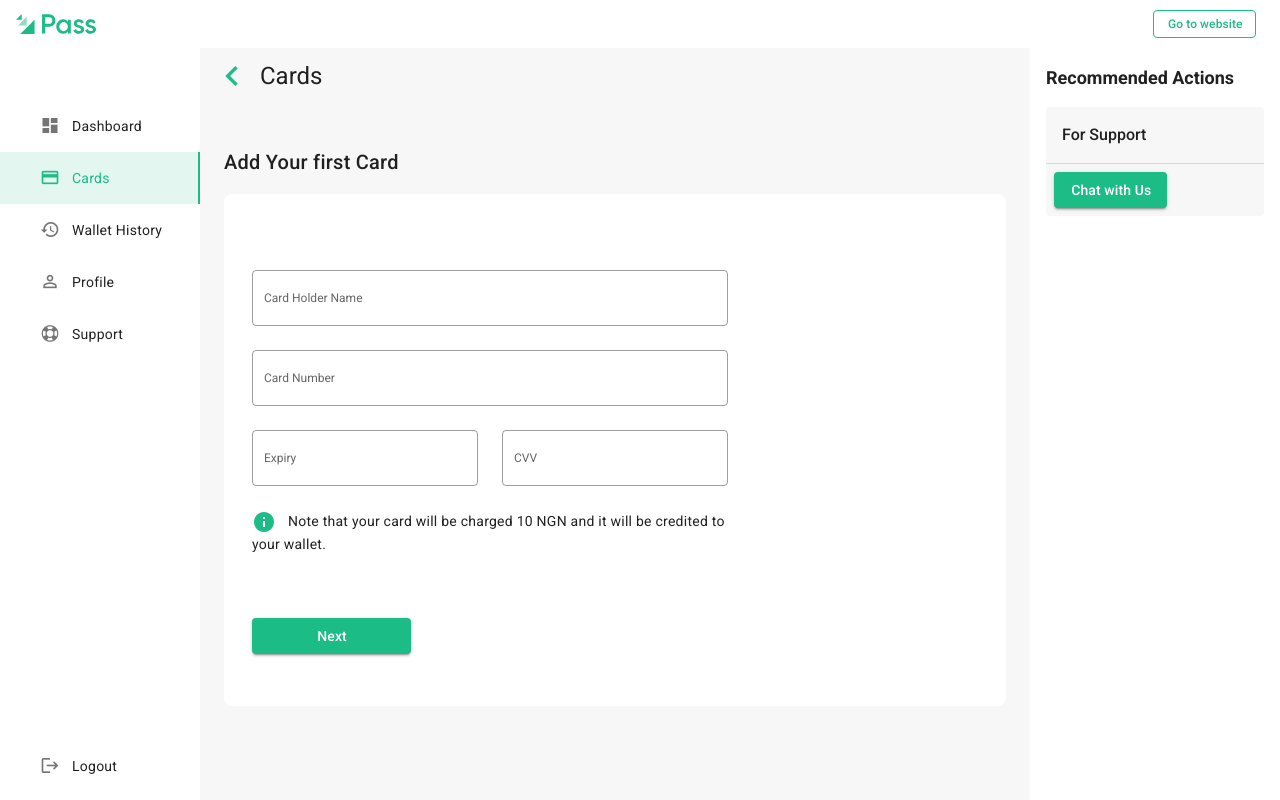
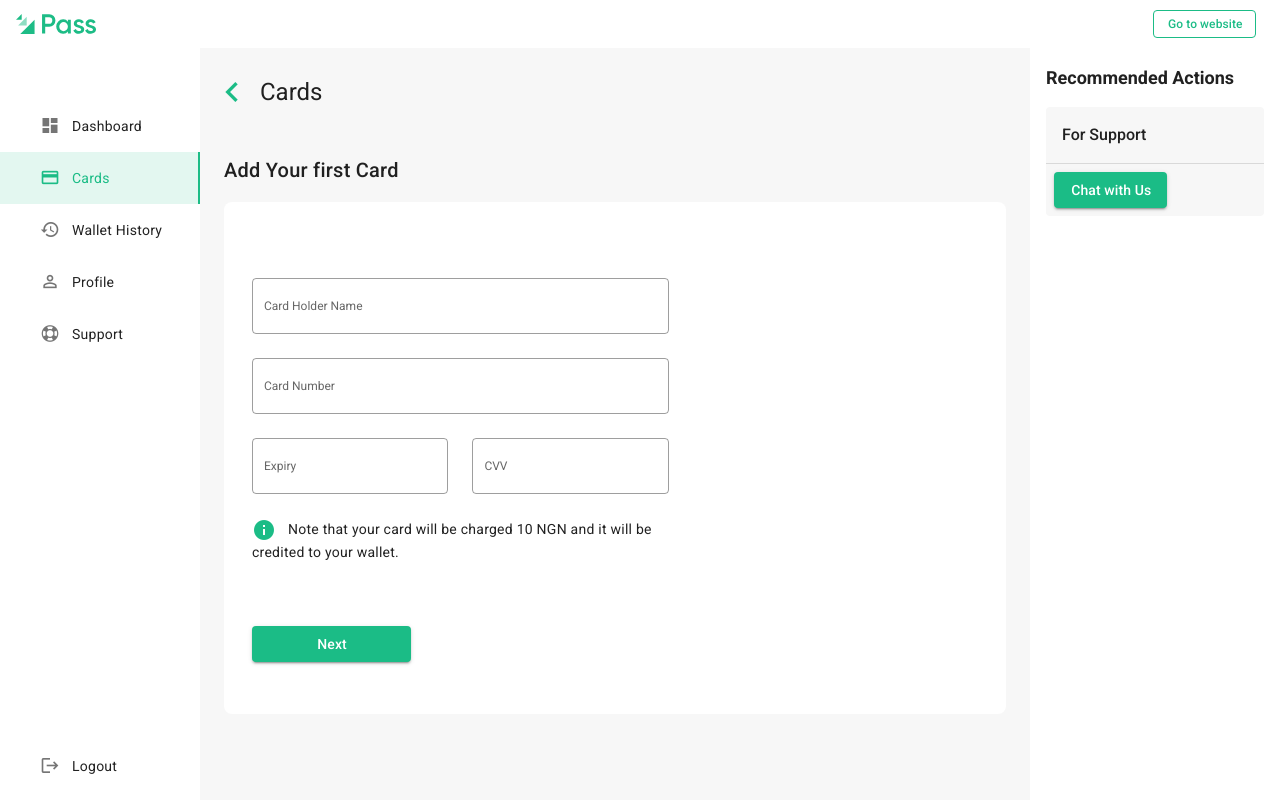
Before and after one commit to faithfulojebiyi/ourpass-dashboard, a Vue app: page /cards in a window 1280 px wide. Built offline with nearby package versions, Linux system fonts and the light colour scheme.

Commit message:
Feature: Update Cards page

```diff
--- a/src/views/Cards.vue
+++ b/src/views/Cards.vue
@@ -1,17 +1,18 @@
 <template>
-  <div class="px-3 px-sm-6 py-2">
+  <div class="px-3 px-sm-6 py-6">
     <div class="flex d-inline-flex">
       <GoBack/>
       <p class="text-h5 mt-1 mb-0">Cards</p>
     </div>
-    <p class="text-h6 mt-12">Add Your first Card</p>
+    <p class="text-h6 mt-10">Add Your first Card</p>
     <v-card class="mt-4 px-4 pt-16 pb-10 form-card elevation-0" height="100%">
       <v-form lazy-validation>
+        <div class="card-class">
           <v-row class="ma-0">
             <v-col
               cols="12"
-            sm="8"
-            md="8"
+              sm="10"
+              md="10"
             >
               <v-row>
                 <v-col
@@ -69,6 +70,7 @@
               >Next</v-btn>
             </v-col>
           </v-row>
+        </div>
       </v-form>
     </v-card>
   </div>
@@ -96,4 +98,9 @@ export default {
   text-transform: none !important;
   letter-spacing: 0.1px !important;
 }
+
+.card-class {
+  max-width: 529px;
+}
+
 </style>
```
Lines whose indentation alone changed are shown as unchanged.
